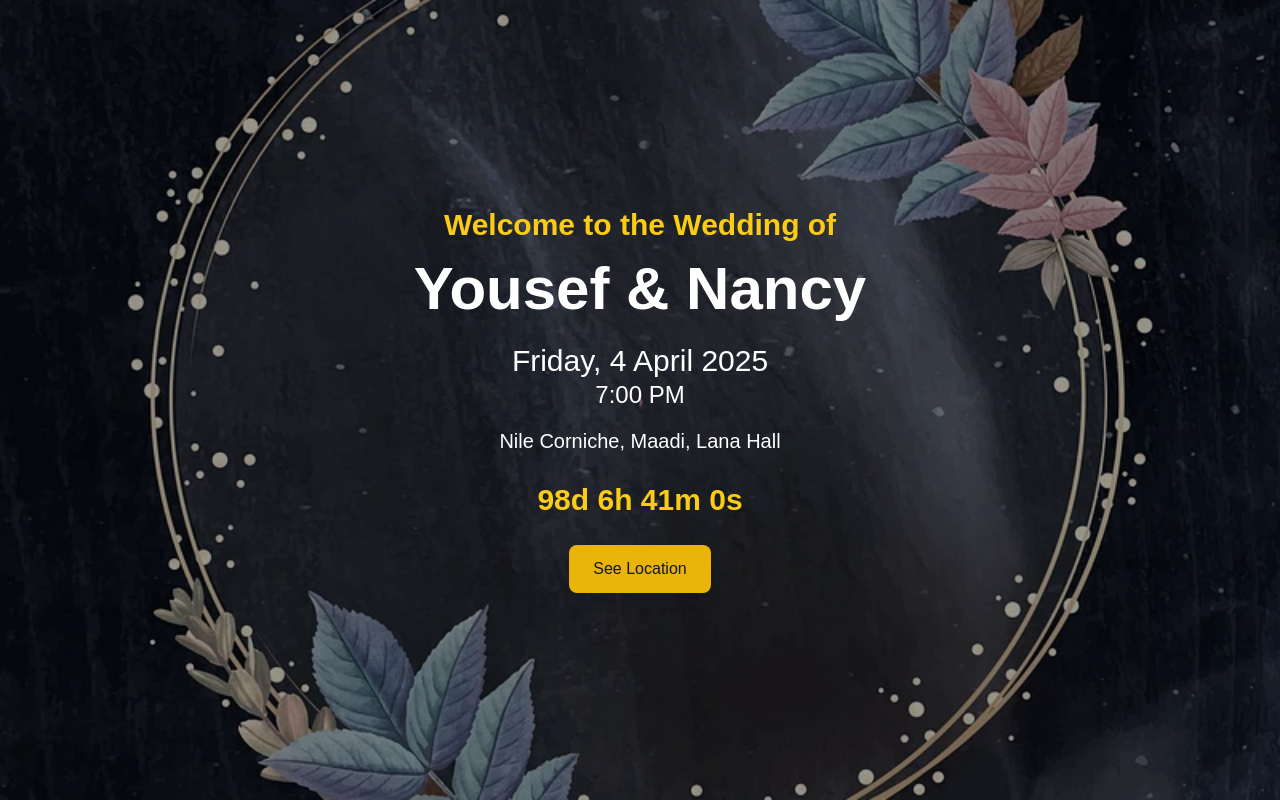
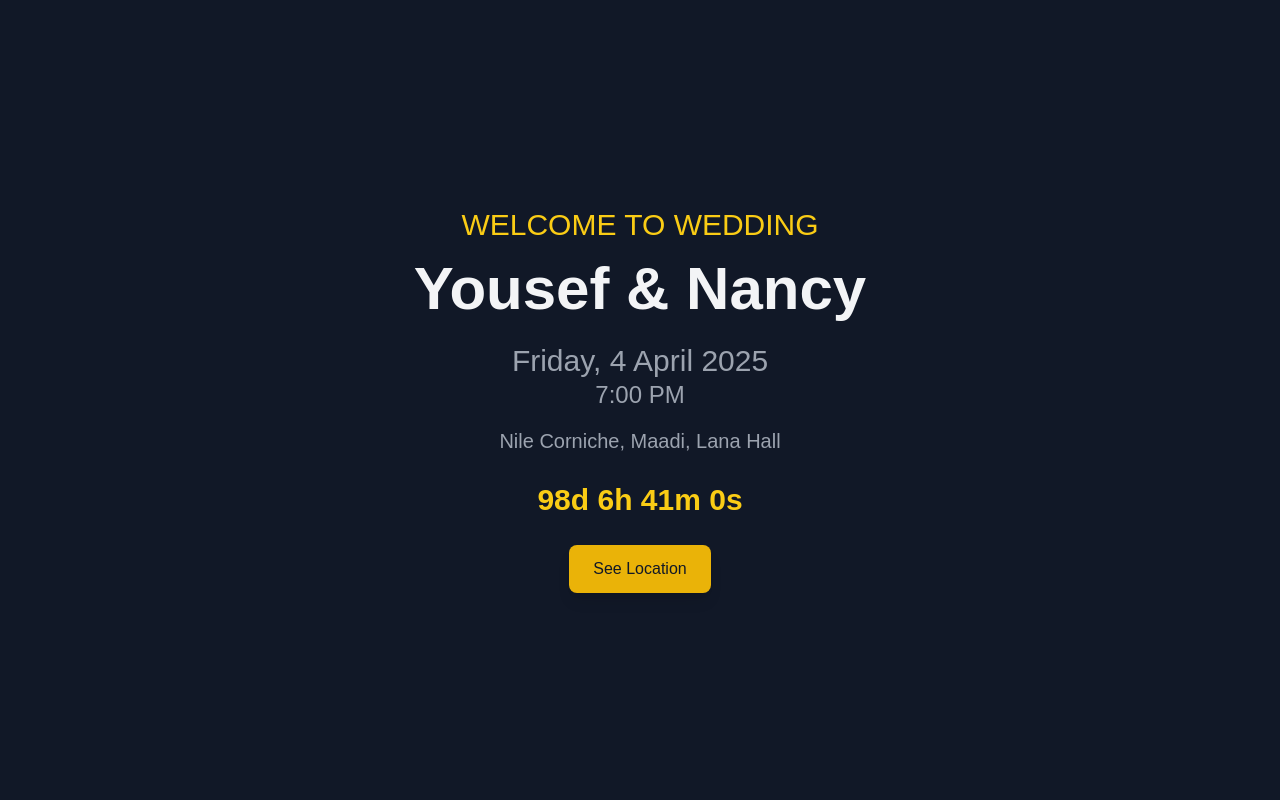
Before and after one commit to yousefhosnyx/wedding-invitation, a Next.js app: page / in a window 1280 px wide. Built offline with nearby package versions, Linux system fonts and the light colour scheme.

Commit message:
create wedding

```diff
--- a/src/app/page.js
+++ b/src/app/page.js
@@ -2,7 +2,6 @@
 
 import { useEffect, useState } from "react";
 import { InfinitySpin } from "react-loader-spinner";
-
 export default function Home() {
   const [timeLeft, setTimeLeft] = useState("");
 
@@ -30,35 +29,30 @@ export default function Home() {
     "https://www.google.com/maps?q=12+Nile+Corniche,+Maadi,+Cairo+Governorate,+Egypt";
 
   return (
-    <div
-      className=" min-h-screen bg-cover bg-center"
-      style={{ backgroundImage: "url('./x.webp')" }}
-    >
-      <div className=" animate-fadeIn flex flex-col min-h-screen  items-center justify-center text-center py-12 px-4 bg-black bg-opacity-40">
+    <div className="animate-fadeIn min-h-screen bg-gray-900 flex flex-col items-center justify-center text-center py-12 px-4">
       {/* Welcome Message */}
-        <p className=" text-xl md:text-3xl text-yellow-400 font-semibold animate__animated animate__fadeIn animate__delay-1s">
-          Welcome to the Wedding of
+      <p className="text-xl md:text-3xl text-yellow-400 font-medium">
+        WELCOME TO WEDDING
       </p>
 
       {/* Names */}
-        <h1 className=" text-4xl md:text-6xl font-bold text-white mt-4 animate__animated animate__bounceIn animate__delay-1s">
+      <h1 className="text-4xl md:text-6xl font-bold text-gray-100 mt-4">
         Yousef & Nancy
       </h1>
 
       {/* Date and Time */}
-        <p className="mt-6 text-xl md:text-3xl text-white animate__animated animate__fadeIn animate__delay-2s">
+      <p className="mt-6 text-xl md:text-3xl text-gray-400">
         Friday, 4 April 2025
       </p>
-        <p className="text-lg md:text-2xl text-white animate__animated animate__fadeIn animate__delay-2s">
-          7:00 PM
-        </p>
+      <p className="text-lg md:text-2xl text-gray-400">7:00 PM</p>
 
       {/* Location */}
-        <p className="mt-4 text-lg md:text-xl text-white animate__animated animate__fadeIn animate__delay-2s">
+      <p className="mt-4 text-lg md:text-xl text-gray-400">
         Nile Corniche, Maadi, Lana Hall
       </p>
 
       {/* Countdown Timer */}
+
       <div className="mt-5 flex justify-center h-[50px] items-center text-2xl md:text-3xl font-bold text-yellow-400">
         {timeLeft ? (
           timeLeft
@@ -71,16 +65,14 @@ export default function Home() {
           />
         )}
       </div>
-
       {/* Location Button (direct link to Google Maps) */}
       <a
         href={locationUrl}
         target="_blank" // Opens Google Maps in a new tab
-          className="mt-5 bg-yellow-500 hover:bg-yellow-600 text-gray-900 font-medium py-2 px-3 md:py-3 md:px-6 rounded-lg shadow-lg transition ease-in-out transform hover:scale-105 animate__animated animate__pulse animate__delay-3s"
+        className="mt-5 bg-yellow-500 hover:bg-yellow-600 text-gray-900 font-medium py-2 px-3 md:py-3 md:px-6 rounded-lg shadow-lg transition ease-in-out transform hover:scale-105"
       >
         See Location
       </a>
     </div>
-    </div>
   );
 }
--- a/tailwind.config.mjs
+++ b/tailwind.config.mjs
@@ -12,7 +12,7 @@ export default {
         foreground: "var(--foreground)",
       },
       animation: {
-        fadeIn: "fadeIn 2s ease-out",
+        fadeIn: "fadeIn 0.5s ease-out", // Animation class for fade-in
       },
       keyframes: {
         fadeIn: {
```
Also changed, not shown: public/x.webp (deleted). Lines whose indentation alone changed are shown as unchanged.
